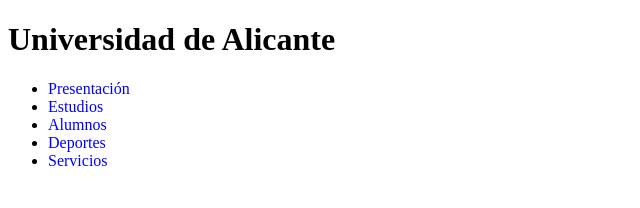
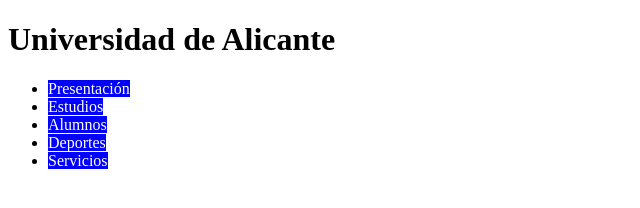
Before and after one commit to JuanmaX4/DIW, a plain HTML site: page EjerciciosSelectores/Ejercicio3.html in a window 1280 px wide. Shown: the whole page, without its empty margins (0-640 px from the left). Drawn offline with Linux system fonts and the light colour scheme.

Commit message:
Update Final 1.0

```diff
--- a/EjerciciosSelectores/ejercicio3.css
+++ b/EjerciciosSelectores/ejercicio3.css
@@ -1,6 +1,6 @@
 a {
-    color: blue;
-    background-color:white;
+    color: white;
+    background-color:blue;
     text-decoration: none;
   }
    a:visited {
```
